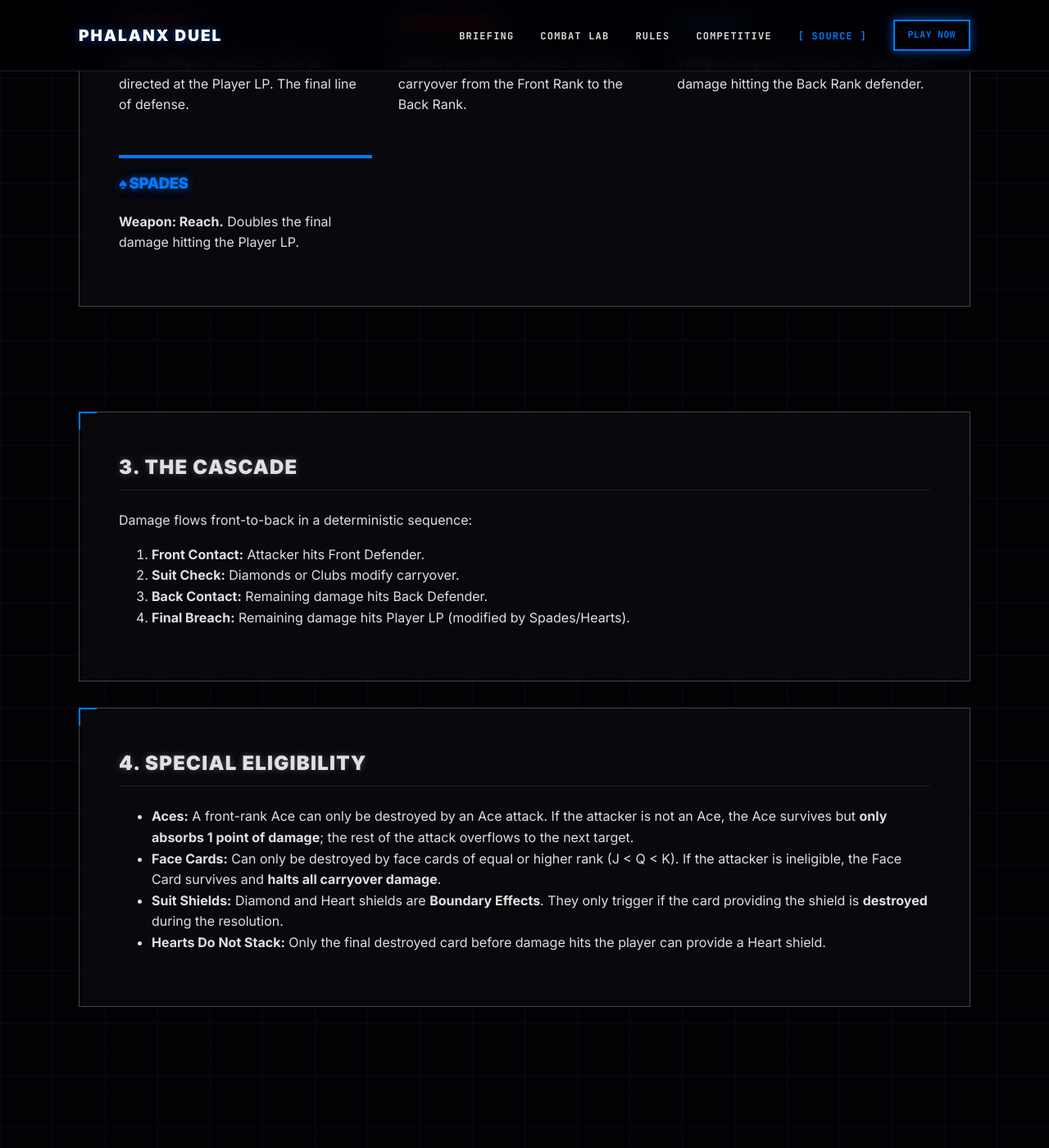
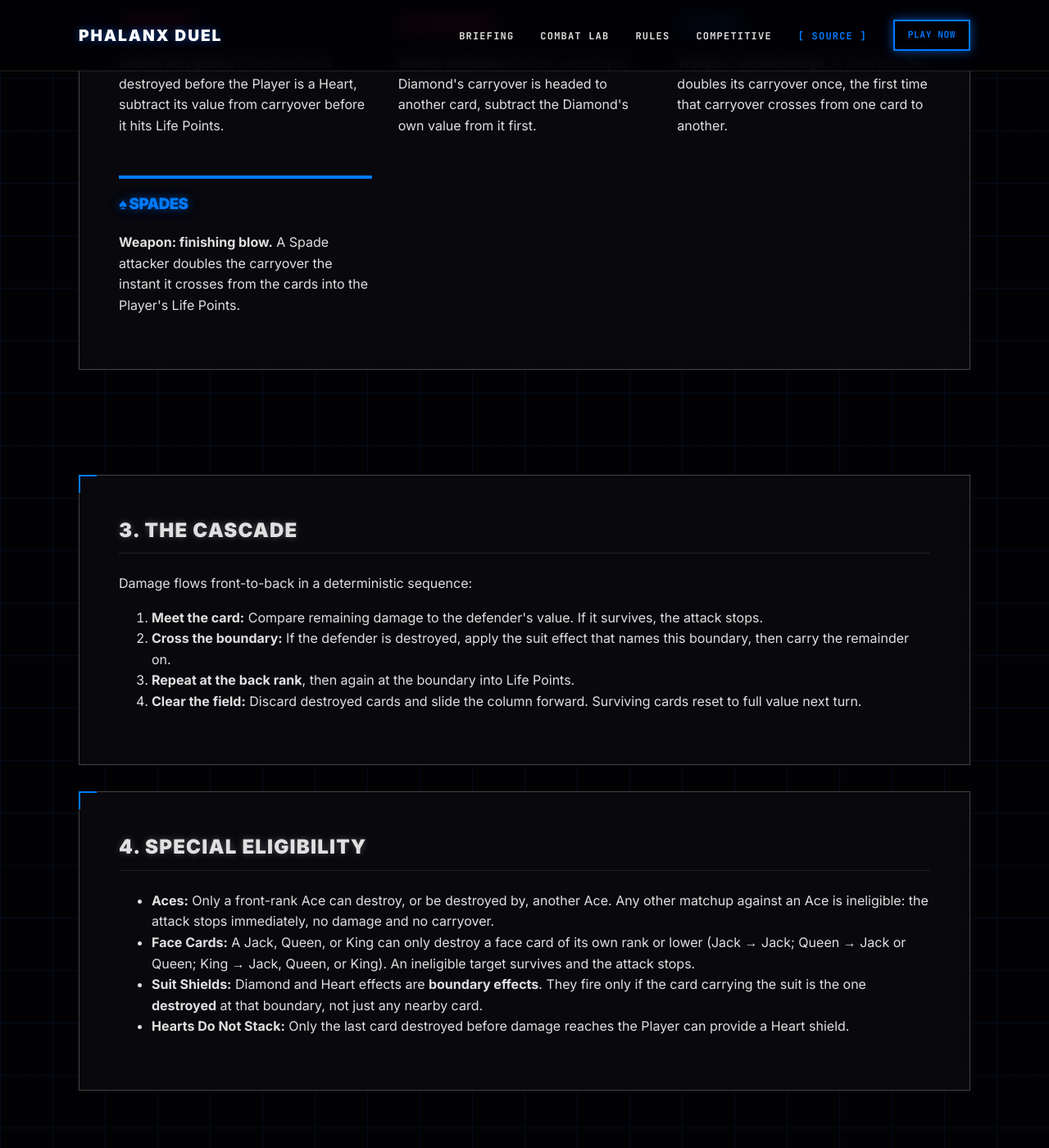
Before and after one commit to phalanxduel/phalanxduel.github.io, a Jekyll site: the page built from learn/rules.md, in a window 1280 px wide and 1400 px high, scrolled down 865 px. Shown: the whole window at 82% size. Built offline with Jekyll 4.4.1, drawn with Linux system fonts in a browser that asks for light colours; some of the changed text lies outside the part shown.

Commit message:
fix: correct Tactical Briefing rules and add canonical link tag
Two fixes to learn/rules.md, audited against docs/gameplay/how-to-play.md
in the game repository (the stated normative authority):

- Aces: the page said an ineligible attacker against an Ace deals 1
  damage and overflows the rest to the next target. The rule is that
  an ineligible attack against a special card stops immediately, no
  damage and no carryover. Corrected.
- Diamond/Heart: described as ambient damage reduction. Both are
  boundary effects that only fire when the shielding card itself is
  the one destroyed at that boundary, not a general reduction.
  Reworded to say so.
- Club/Spade text and the cascade steps reworded to match the
  Meet-the-card / Cross-the-boundary / Clear-the-field resolution
  order used elsewhere; no behavior change there, just precision.
- Version line ("v1.4.0 / competitive rules spec v3.0") simplified to
  "Classic v3.0" to match the rest of the docs.

Also adds `<link rel="canonical">` (and matches it into og:url) to
_layouts/default.html, honoring an optional page.canonical_url
override, mirroring the pattern already in production on just3ws.com.
No page here sets an override yet; this just makes the mechanism
available and makes every page here canonical to itself.

Co-Authored-By: Claude Sonnet 5 <noreply@anthropic.com>
Claude-Session: https://claude.ai/code/session_01NYRgQMdeYg6dHocKiasAit

```diff
--- a/_layouts/default.html
+++ b/_layouts/default.html
@@ -5,10 +5,11 @@
     <meta name="viewport" content="width=device-width, initial-scale=1">
     <title>{% if page.title %}{{ page.title }} | {{ site.title }}{% else %}{{ site.title }}{% endif %}</title>
     <meta name="description" content="{{ page.description | default: site.description }}">
+    <link rel="canonical" href="{{ page.canonical_url | default: page.url | absolute_url }}">
     <meta property="og:type" content="website">
     <meta property="og:title" content="{% if page.title %}{{ page.title }} | {{ site.title }}{% else %}{{ site.title }}{% endif %}">
     <meta property="og:description" content="{{ page.description | default: site.description }}">
-    <meta property="og:url" content="{{ page.url | absolute_url }}">
+    <meta property="og:url" content="{{ page.canonical_url | default: page.url | absolute_url }}">
     <meta property="og:image" content="{{ '/assets/img/og-image.png' | absolute_url }}">
     <meta name="twitter:card" content="summary_large_image">
     <meta name="twitter:title" content="{% if page.title %}{{ page.title }} | {{ site.title }}{% else %}{{ site.title }}{% endif %}">
--- a/learn/rules.md
+++ b/learn/rules.md
@@ -1,11 +1,11 @@
 ---
 title: Tactical Briefing
-description: "The core mechanics of Phalanx Duel. Red protects, Blue attacks. Master the grid."
+description: "The core mechanics of Phalanx Duel. Red shields, Blue attacks. Master the grid."
 ---
 
 # Tactical Briefing: The Grid System
 
-<p class="small-note">Player-readable summary for Phalanx Duel v1.4.0 / competitive rules spec v3.0. The normative authority remains the versioned rules document in the game repository.</p>
+<p class="small-note">Player-readable summary for Phalanx Duel Classic v3.0. The normative authority remains the versioned rules document in the game repository.</p>
 
 <section class="hero" style="padding: 4rem 0;">
   <div class="hero-layout">
@@ -23,11 +23,11 @@ description: "The core mechanics of Phalanx Duel. Red protects, Blue attacks. Ma
       <div style="display: grid; grid-template-columns: repeat(2, 1fr); gap: 1rem; margin-top: 1.5rem;">
         <div style="border: 1px solid var(--color-defense); padding: 1rem; text-align: center;">
           <span class="suit-red" style="font-weight: 900;">RED</span><br>
-          <small>DEFENSE</small>
+          <small>SHIELDS (♦ ♥)</small>
         </div>
         <div style="border: 1px solid var(--color-offense); padding: 1rem; text-align: center;">
           <span class="suit-blue" style="font-weight: 900;">BLUE</span><br>
-          <small>OFFENSE</small>
+          <small>WEAPONS (♣ ♠)</small>
         </div>
       </div>
     </div>
@@ -36,24 +36,24 @@ description: "The core mechanics of Phalanx Duel. Red protects, Blue attacks. Ma
 
 <section class="card">
   <h2>2. Suit Roles (The Combat Engine)</h2>
-  <p>Suits are not decoration. They define the role of the card in the cascade.</p>
+  <p>Suits are timing rules, not passive keywords. Each fires only at the boundary it names, and only when the card carrying it is the one destroyed (shields) or the one attacking (weapons).</p>
 
   <div style="display: grid; grid-template-columns: repeat(auto-fit, minmax(240px, 1fr)); gap: 2rem; margin-top: 2rem;">
     <div style="border-top: 4px solid var(--color-defense); padding-top: 1rem;">
       <h3 class="suit-h">♥ HEARTS</h3>
-      <p><strong>Shield: Player.</strong> Reduces damage directed at the Player LP. The final line of defense.</p>
+      <p><strong>Shield: last guard.</strong> If the final card destroyed before the Player is a Heart, subtract its value from carryover before it hits Life Points.</p>
     </div>
     <div style="border-top: 4px solid var(--color-defense); padding-top: 1rem;">
       <h3 class="suit-d">♦ DIAMONDS</h3>
-      <p><strong>Shield: Formation.</strong> Reduces damage carryover from the Front Rank to the Back Rank.</p>
+      <p><strong>Shield: formation.</strong> When a destroyed Diamond's carryover is headed to another card, subtract the Diamond's own value from it first.</p>
     </div>
     <div style="border-top: 4px solid var(--color-offense); padding-top: 1rem;">
       <h3 class="suit-c">♣ CLUBS</h3>
-      <p><strong>Weapon: Impact.</strong> Doubles the carryover damage hitting the Back Rank defender.</p>
+      <p><strong>Weapon: breakthrough.</strong> A Club attacker doubles its carryover once, the first time that carryover crosses from one card to another.</p>
     </div>
     <div style="border-top: 4px solid var(--color-offense); padding-top: 1rem;">
       <h3 class="suit-s">♠ SPADES</h3>
-      <p><strong>Weapon: Reach.</strong> Doubles the final damage hitting the Player LP.</p>
+      <p><strong>Weapon: finishing blow.</strong> A Spade attacker doubles the carryover the instant it crosses from the cards into the Player's Life Points.</p>
     </div>
   </div>
 </section>
@@ -63,20 +63,20 @@ description: "The core mechanics of Phalanx Duel. Red protects, Blue attacks. Ma
     <h2>3. The Cascade</h2>
     <p>Damage flows front-to-back in a deterministic sequence:</p>
     <ol class="quick-list">
-      <li><strong>Front Contact:</strong> Attacker hits Front Defender.</li>
-      <li><strong>Suit Check:</strong> Diamonds or Clubs modify carryover.</li>
-      <li><strong>Back Contact:</strong> Remaining damage hits Back Defender.</li>
-      <li><strong>Final Breach:</strong> Remaining damage hits Player LP (modified by Spades/Hearts).</li>
+      <li><strong>Meet the card:</strong> Compare remaining damage to the defender's value. If it survives, the attack stops.</li>
+      <li><strong>Cross the boundary:</strong> If the defender is destroyed, apply the suit effect that names this boundary, then carry the remainder on.</li>
+      <li><strong>Repeat at the back rank</strong>, then again at the boundary into Life Points.</li>
+      <li><strong>Clear the field:</strong> Discard destroyed cards and slide the column forward. Surviving cards reset to full value next turn.</li>
     </ol>
   </article>
 
   <article class="card">
     <h2>4. Special Eligibility</h2>
     <ul class="quick-list">
-      <li><strong>Aces:</strong> A front-rank Ace can only be destroyed by an Ace attack. If the attacker is not an Ace, the Ace survives but <strong>only absorbs 1 point of damage</strong>; the rest of the attack overflows to the next target.</li>
-      <li><strong>Face Cards:</strong> Can only be destroyed by face cards of equal or higher rank (J < Q < K). If the attacker is ineligible, the Face Card survives and <strong>halts all carryover damage</strong>.</li>
-      <li><strong>Suit Shields:</strong> Diamond and Heart shields are <strong>Boundary Effects</strong>. They only trigger if the card providing the shield is <strong>destroyed</strong> during the resolution.</li>
-      <li><strong>Hearts Do Not Stack:</strong> Only the final destroyed card before damage hits the player can provide a Heart shield.</li>
+      <li><strong>Aces:</strong> Only a front-rank Ace can destroy, or be destroyed by, another Ace. Any other matchup against an Ace is ineligible: the attack stops immediately, no damage and no carryover.</li>
+      <li><strong>Face Cards:</strong> A Jack, Queen, or King can only destroy a face card of its own rank or lower (Jack → Jack; Queen → Jack or Queen; King → Jack, Queen, or King). An ineligible target survives and the attack stops.</li>
+      <li><strong>Suit Shields:</strong> Diamond and Heart effects are <strong>boundary effects</strong>. They fire only if the card carrying the suit is the one <strong>destroyed</strong> at that boundary, not just any nearby card.</li>
+      <li><strong>Hearts Do Not Stack:</strong> Only the last card destroyed before damage reaches the Player can provide a Heart shield.</li>
     </ul>
   </article>
 </section>
```
